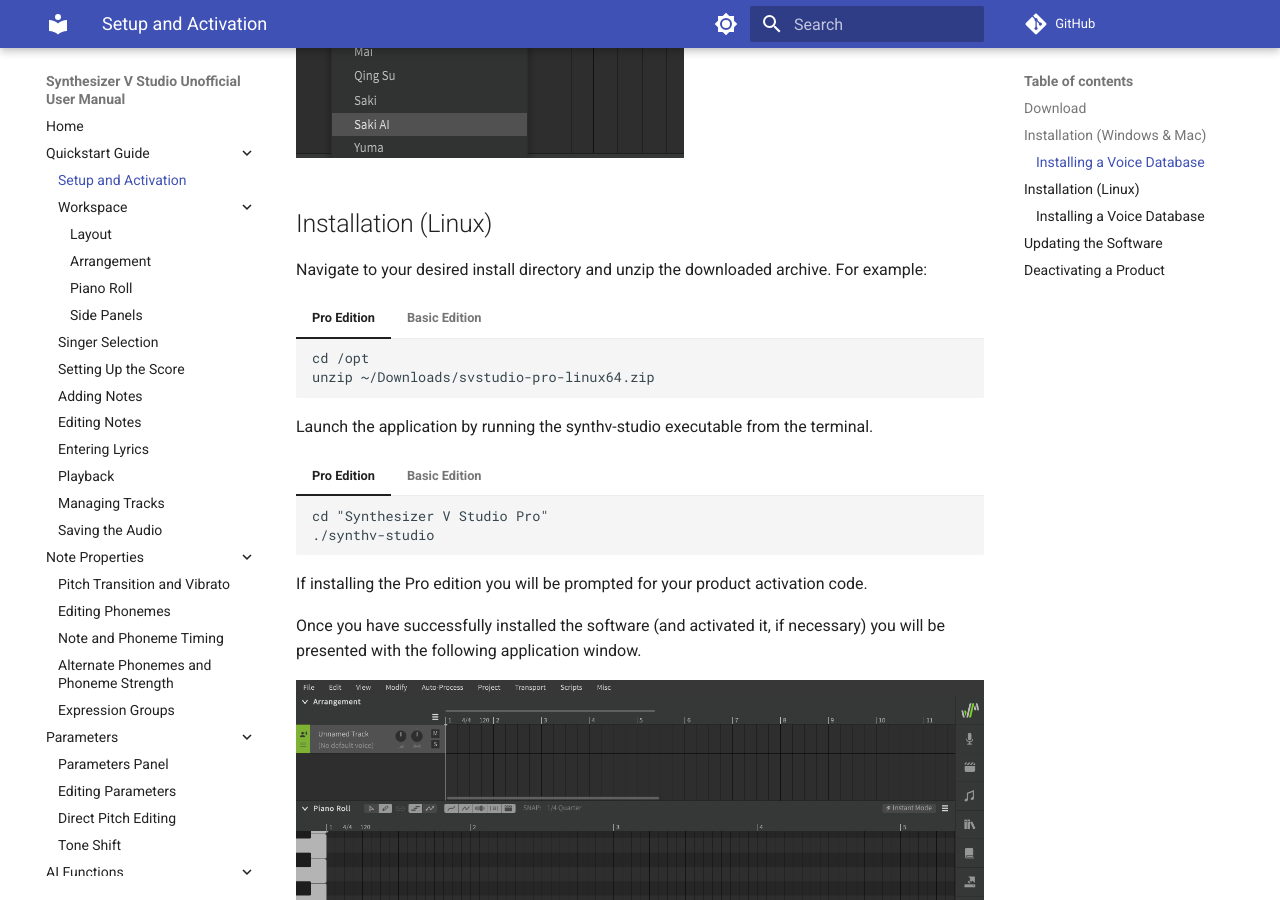
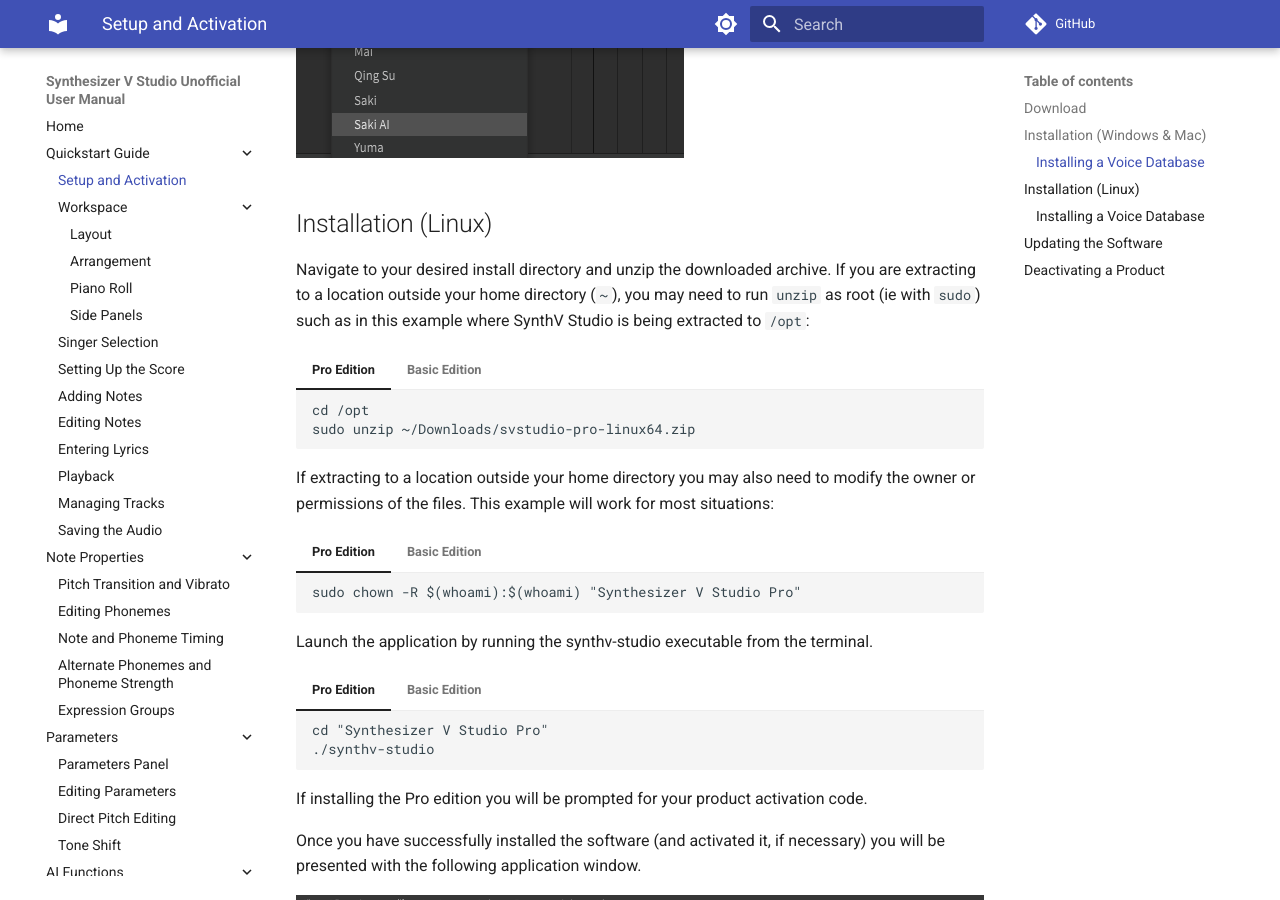
Before and after one commit to claire-west/svstudio-manual, an MkDocs documentation site: the page built from docs/setup.md, in a window 1280 px wide and 900 px high, scrolled down 1503 px. Built offline with MkDocs 1.6.1 and Material for MkDocs 9.7.7, drawn with Linux system fonts in a browser that asks for light colours; comment, search, counter and statistics services are not loaded.

Commit message:
Add better instructions for Linux setup

````diff
--- a/docs/setup.md
+++ b/docs/setup.md
@@ -28,18 +28,30 @@
 
 ## Installation (Linux)
 
-Navigate to your desired install directory and unzip the downloaded archive. For example:
+Navigate to your desired install directory and unzip the downloaded archive. If you are extracting to a location outside your home directory (`~`), you may need to run `unzip` as root (ie with `sudo`) such as in this example where SynthV Studio is being extracted to `/opt`:
 
 === "Pro Edition"
     ```
     cd /opt
-    unzip ~/Downloads/svstudio-pro-linux64.zip
+    sudo unzip ~/Downloads/svstudio-pro-linux64.zip
     ```
 
 === "Basic Edition"
     ```
     cd /opt
-    unzip ~/Downloads/svstudio-basic-linux64.zip
+    sudo unzip ~/Downloads/svstudio-basic-linux64.zip
+    ```
+
+If extracting to a location outside your home directory you may also need to modify the owner or permissions of the files. This example will work for most situations:
+
+=== "Pro Edition"
+    ```
+    sudo chown -R $(whoami):$(whoami) "Synthesizer V Studio Pro"
+    ```
+
+=== "Basic Edition"
+    ```
+    sudo chown -R $(whoami):$(whoami) "Synthesizer V Studio Basic"
     ```
 
 Launch the application by running the synthv-studio executable from the terminal.
````
